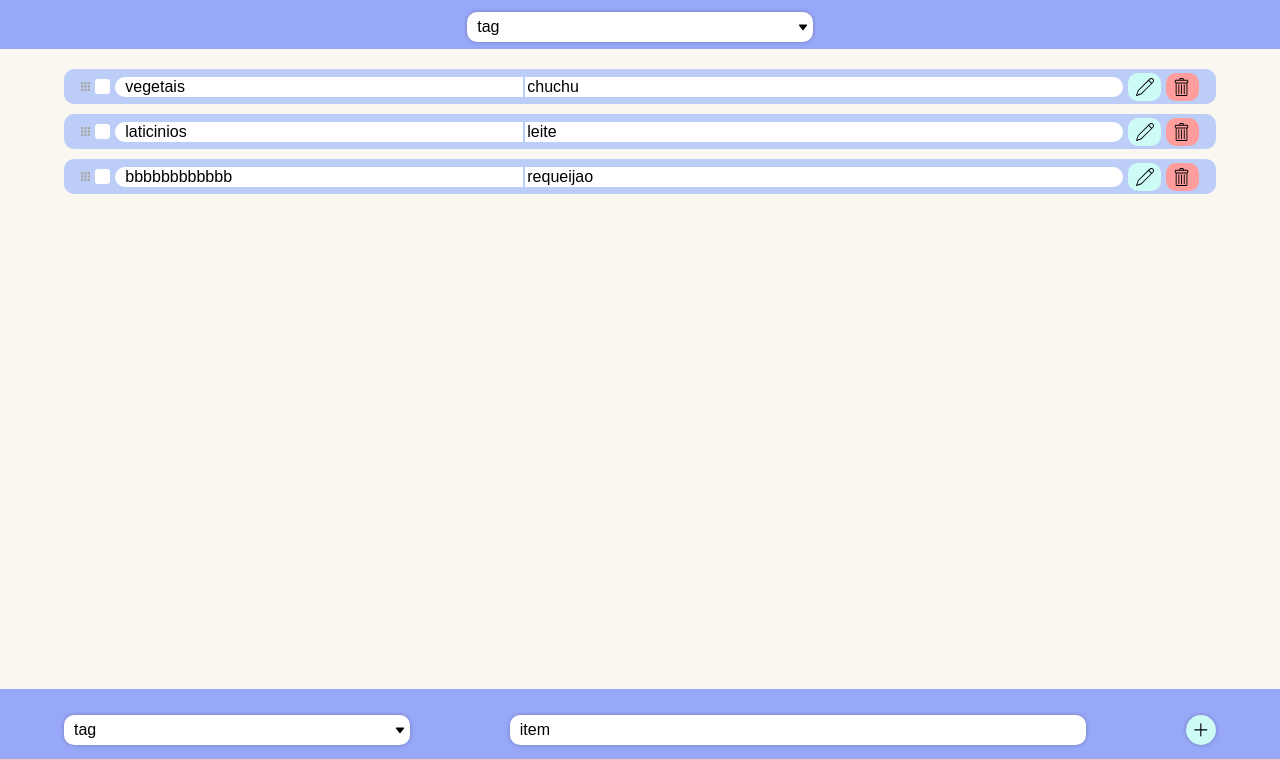
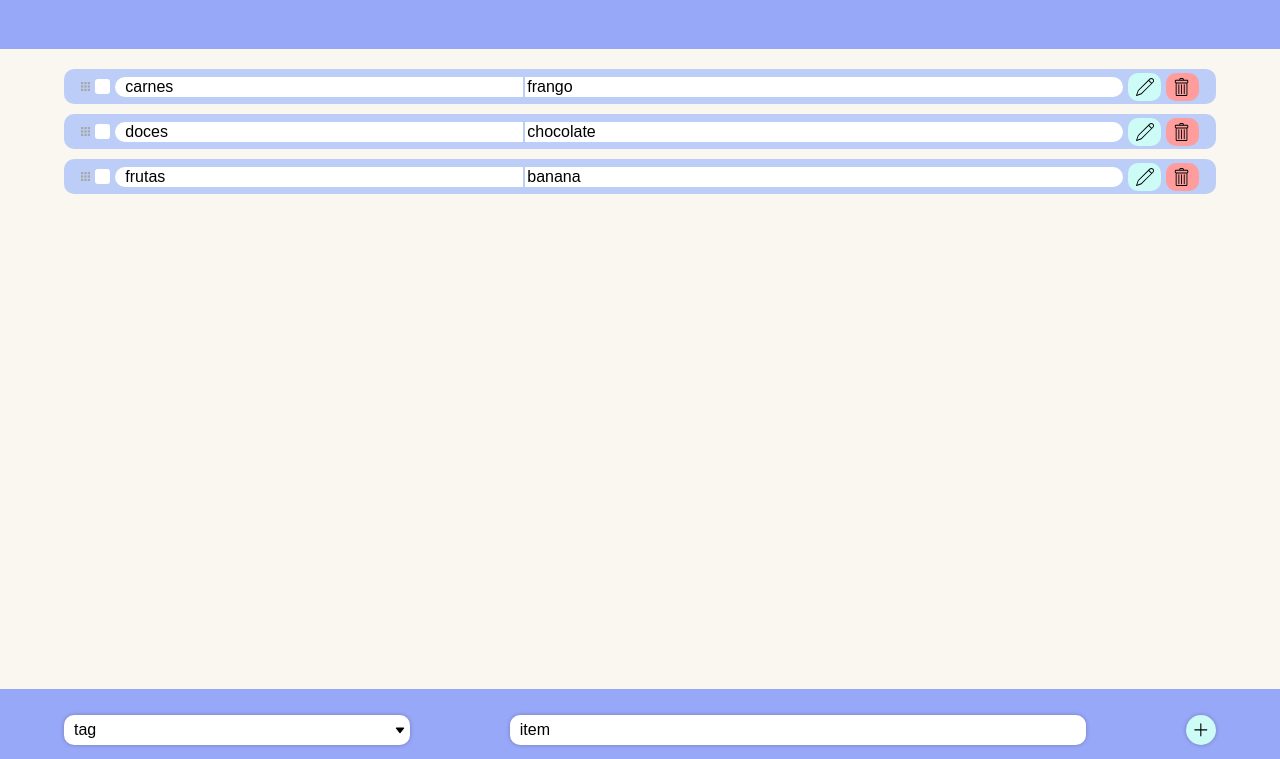
Before and after one commit to OliveiraJess/lista-compras, a website: page index.html in a window 1280 px wide. Shown: the part 41-800 px from the top of the page. Drawn offline with Linux system fonts and the light colour scheme.

Commit message:
criando novo item

```diff
--- a/index.html
+++ b/index.html
@@ -29,8 +29,7 @@
 
   <main>
 
-		<div class='container'>
-
+    <div class='container' id="cardItens">
 
     </div>
 
@@ -44,9 +43,10 @@
       <div class='drop_down2' id='create_tag'>
         <div class='click'></div>
         <p activated='false'>tag</p>
-				<button class='filter'><input type="text" value=""><img activated='false' src='style/image/arrow_down.svg' alt='arrow'></button>
+        <button class='filter'><input type="text" value="" id="criarTag"><img activated='false' src='style/image/arrow_down.svg'
+            alt='arrow'></button>
 
-				<div options='close'>
+        <div options='close' id="options">
           <ul>
             <li>Ok</li>
             <li>Not Ok</li>
@@ -57,10 +57,10 @@
 
       <div id="create_item">
         <p activated='false'>item</p>
-				<input type="text" name="" id="">
+        <input type="text" name="" id="criarItem">
       </div>
 
-			<button class="create"></button>
+      <button class="create" id="create"></button>
 
     </div>
 
--- a/index.js
+++ b/index.js
@@ -1,13 +1,8 @@
-
-
-
-
-
 // CREATE ITEM
 const creatItem = document.querySelector('#create_item')
 creatItem.addEventListener('click', () => {
     const placeholder = creatItem.querySelector('p')
-    placeholder.setAttribute('activated','true')
+    placeholder.setAttribute('activated', 'true')
 
 })
 
@@ -17,7 +12,7 @@ creatItem.addEventListener('click', () => {
 
 
 // CREATE ITEM
-const item = (tag,item,checked=false) => {
+const item = (tag, item, checked = false) => {
     const main = document.querySelector('main .container')
 
     const element = {
@@ -48,13 +43,13 @@ const item = (tag,item,checked=false) => {
 
 
 // Drop
-const drop = (placeholder,lista=[]) => {
+const drop = (placeholder, lista = []) => {
     const navegation = document.querySelector('#navigation #filters')
     const element = {
         placeholder,
         listar: () => {
             const tagLista = []
-            for(tag in lista) {
+            for (tag in lista) {
                 tagLista.push(`<li>${lista[tag]}</li>`)
             }
 
@@ -80,13 +75,13 @@ const drop = (placeholder,lista=[]) => {
 
 }
 
-const a = item('vegetais','chuchu')
+// const a = item('vegetais', 'chuchu')
 
-const b = item('laticinios','leite')
+// const b = item('laticinios', 'leite')
 
-const c = item('bbbbbbbbbbbb','requeijao')
+// const c = item('bbbbbbbbbbbb', 'requeijao')
 
-drop('tag',[a.tag,b.tag,c.tag, 'ss', 'aaaa','joaaa'])
+// drop('tag', [a.tag, b.tag, c.tag, 'ss', 'aaaa', 'joaaa'])
 
 
 // DROPS
@@ -105,22 +100,21 @@ drops.forEach(drop => {
     const areaButton = drop.querySelector('button input')
 
     areasClick.forEach(areaClick => {
-        areaClick.addEventListener('click',() => {
+        areaClick.addEventListener('click', () => {
 
-            if(arrown.getAttribute('activated') == 'false') {
-                arrown.setAttribute('activated','true')
+            if (arrown.getAttribute('activated') == 'false') {
+                arrown.setAttribute('activated', 'true')
                 options.setAttribute('options', 'open')
 
-            }
-            else {
-                arrown.setAttribute('activated','false')
+            } else {
+                arrown.setAttribute('activated', 'false')
                 options.setAttribute('options', 'close')
 
             }
 
-            if(drop.getAttribute('class') == 'drop_down2') {
+            if (drop.getAttribute('class') == 'drop_down2') {
                 areaButton.focus()
-                placeholder.setAttribute('activated','true')
+                placeholder.setAttribute('activated', 'true')
 
             }
 
@@ -128,12 +122,11 @@ drops.forEach(drop => {
 
 
         subOptions.forEach(option => {
-            option.addEventListener('click',() => {
-                placeholder.setAttribute('activated','true')
-                if(drop.getAttribute('class') != 'drop_down2') {
+            option.addEventListener('click', () => {
+                placeholder.setAttribute('activated', 'true')
+                if (drop.getAttribute('class') != 'drop_down2') {
                     button.innerHTML = `${option.textContent}<img activated='true' src='style/image/arrow_down.svg' alt='arrow'>`
-                }
-                else {
+                } else {
                     areaButton.value = `${option.textContent}`
                 }
 
@@ -147,3 +140,85 @@ drops.forEach(drop => {
     })
 
 })
+
+
+////////////// jessica
+
+//banco de dados statico
+let banco = [{
+        "etiqueta": "carnes",
+        "a": "frango",
+        "checked": "true"
+    },
+    {
+        "etiqueta": "doces",
+        "a": "chocolate",
+        "checked": ""
+    },
+    {
+        "etiqueta": "frutas",
+        "a": "banana",
+        "checked": ""
+    }
+];
+
+//criar item
+const criarItens = (etiqueta, a, checked, indice) => {
+    const item = document.createElement("div");
+    item.classList.add('item');
+    item.innerHTML = `
+    <div class='container'>
+    <img src='style/image/grab.svg'>
+    <input type='checkbox' ${checked} data-indice=${indice} class='field' id='checked'>
+    <div class='text'>
+      <input type='text' value=${etiqueta} class='field' id='tag' disabled>
+      <input type='text' value=${a} class='field' id='order' disabled>
+    </div>
+    <button class='btn' id='pencil' data-indice=${indice}></button>
+    <button class='btn' id='trash' data-indice=${indice}></button>
+  </div>
+    `
+    document.getElementById('cardItens').appendChild(item);
+}
+
+
+//limpar tarefas
+const limparTarefas = () => {
+    const list = document.getElementById('cardItens');
+
+    while (list.firstChild) {
+        list.removeChild(list.lastChild)
+    }
+}
+
+//atualizar tela
+const atualizarTela = () => {
+    limparTarefas();
+    // const banco = getBanco();
+    banco.forEach((itens, indice) => criarItens(itens.etiqueta, itens.a, itens.checked, indice));
+}
+
+const tag = document.getElementById("criarTag");
+const text = document.getElementById("criarItem");
+
+const clickItem = (evento) => {
+
+    console.log("clicado")
+
+    banco.push({
+        "etiqueta": tag.value,
+        "a": text.value,
+        "checked": ""
+    })
+
+    atualizarTela();
+}
+
+document.getElementById("create").addEventListener('click', clickItem);
+
+atualizarTela();
+
+//options
+//pegar valores digitados
+//colocar num banco de dados
+//exibir nas opções com innerhtml ou foreach...
```
Lines whose indentation alone changed are shown as unchanged.
